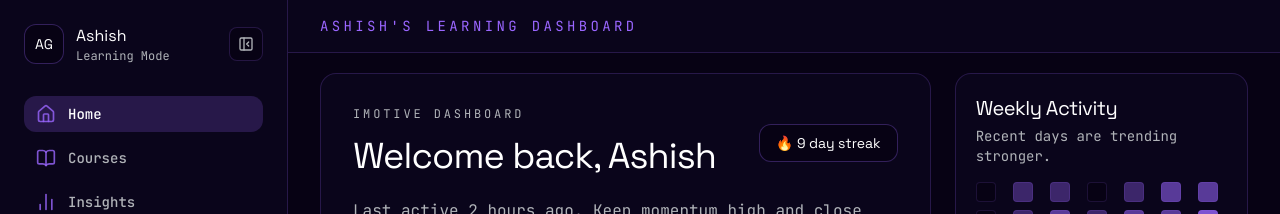
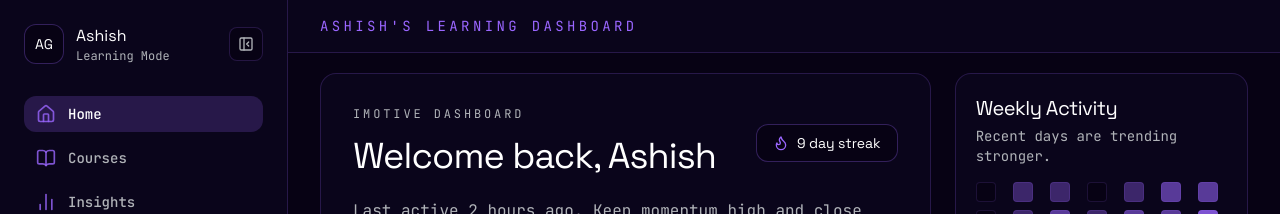
Before and after one commit to AshishGautamX/ImotiveDashboard, a Next.js app: page / in a window 1280 px wide. Shown: the top 214 px of the page. Built offline with nearby package versions, Linux system fonts and the light colour scheme.

Commit message:
supabase RSC data fetching, suspense boundaries, error handling

```diff
--- a/app/layout.tsx
+++ b/app/layout.tsx
@@ -25,9 +25,12 @@ export default function RootLayout({
   return (
     <html
       lang="en"
+      suppressHydrationWarning
       className={`${spaceGrotesk.variable} ${jetBrainsMono.variable} h-full antialiased`}
     >
-      <body className="min-h-full flex flex-col">{children}</body>
+      <body suppressHydrationWarning className="min-h-full flex flex-col">
+        {children}
+      </body>
     </html>
   );
 }
--- a/components/dashboard/HeroTile.tsx
+++ b/components/dashboard/HeroTile.tsx
@@ -1,3 +1,5 @@
+import { Flame } from "lucide-react";
+
 export function HeroTile() {
   return (
     <article className="rounded-2xl border border-accent/20 bg-bg-card p-6 md:col-span-2 lg:p-8">
@@ -11,8 +13,9 @@ export function HeroTile() {
           </h1>
         </div>
 
-        <p className="rounded-xl border border-accent/30 bg-bg-base px-4 py-2 font-heading text-sm text-text-primary">
-          {"\uD83D\uDD25"} 9 day streak
+        <p className="inline-flex items-center gap-2 rounded-xl border border-accent/30 bg-bg-base px-4 py-2 font-heading text-sm text-text-primary">
+          <Flame className="h-4 w-4 text-accent" />
+          <span>9 day streak</span>
         </p>
       </header>
 
```
